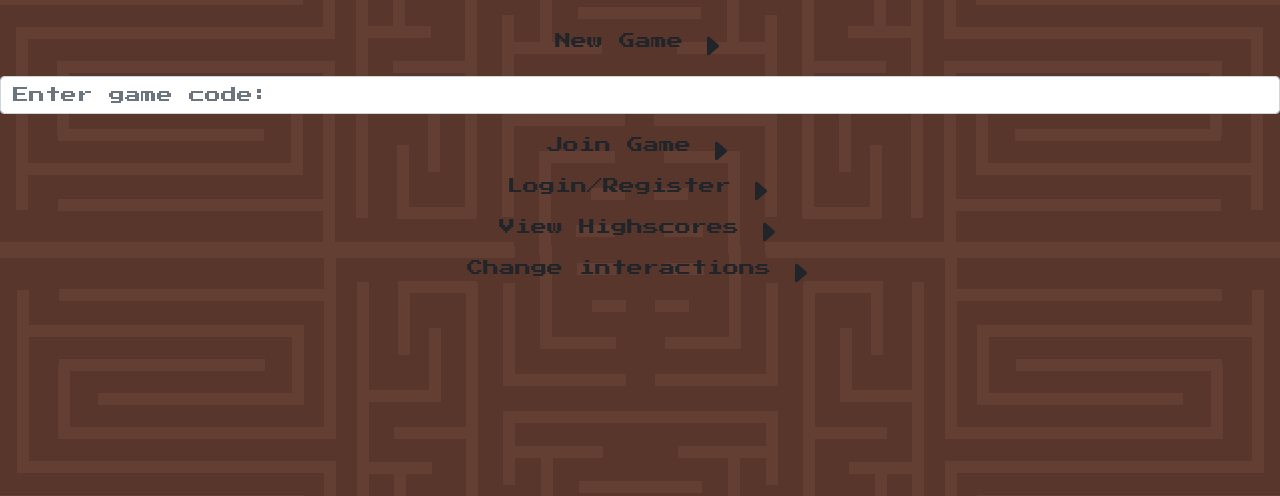
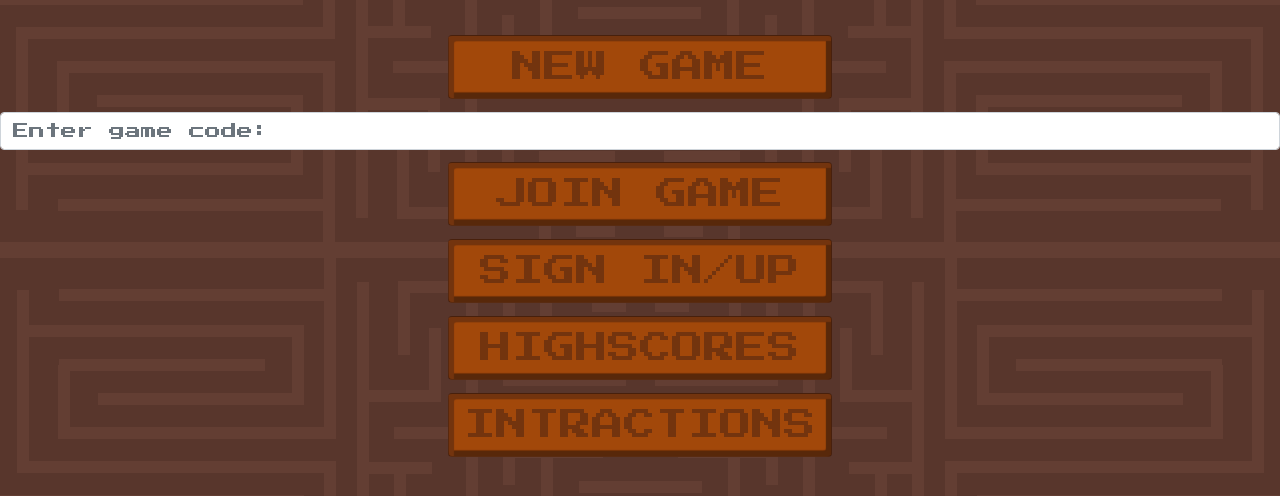
Before and after one commit to mana998/Final-Game-Project, a website: page index.html in a window 1280 px wide. Shown: the part 152-648 px from the top of the page. Drawn offline with nearby package versions, Linux system fonts and the light colour scheme; no server answers.

Commit message:
menu design

```diff
--- a/index.html
+++ b/index.html
@@ -32,52 +32,15 @@
             <span id="loggedInUser"></span>
             <div id="panel">
                 <h1 class="gameTitle">GAME NAME</h1>
-                <div>
-                    <button type="button" class="btn" id="createNewGameButton">
-                        <span>New Game</span>
-                        <svg xmlns="http://www.w3.org/2000/svg" width="24" height="24" fill="currentColor" class="bi bi-caret-right-fill arrowIcon" viewBox="0 0 16 12">
-                            <path d="m12.14 8.753-5.482 4.796c-.646.566-1.658.106-1.658-.753V3.204a1 1 0 0 1 1.659-.753l5.48 4.796a1 1 0 0 1 0 1.506z"/>
-                        </svg>
-                    </button>
+                <button type="button" class="btn" id="createNewGameButton">NEW GAME</button>
+                <div class='' id="joinRoomToPlay">
+                    <input type="text" class="form-control" placeholder="Enter game code:" id="codeInput">
+                    <span id="wrongGameCode"></span>
                 </div>
-                <div>
-                    <div class='' id="joinRoomToPlay">
-                        <input type="text" class="form-control" placeholder="Enter game code:" id="codeInput">
-                        <span id="wrongGameCode"></span>
-                    </div>
-                    <button type="button" class="btn" class="" id="joinGameButton">
-                        <div id="iconBox">
-                            <span>Join Game</span>
-                            <svg xmlns="http://www.w3.org/2000/svg" width="24" height="24" fill="currentColor" class="bi bi-caret-right-fill arrowIcon" viewBox="0 0 16 12">
-                                <path d="m12.14 8.753-5.482 4.796c-.646.566-1.658.106-1.658-.753V3.204a1 1 0 0 1 1.659-.753l5.48 4.796a1 1 0 0 1 0 1.506z"/>
-                            </svg>
-                        </div>
-                    </button>
-                </div>
-                <div>
-                    <button type="button" class="btn" id="loginAndRegisterButton">
-                        <span>Login/Register</span>
-                        <svg xmlns="http://www.w3.org/2000/svg" width="24" height="24" fill="currentColor" class="bi bi-caret-right-fill arrowIcon" viewBox="0 0 16 12">
-                            <path d="m12.14 8.753-5.482 4.796c-.646.566-1.658.106-1.658-.753V3.204a1 1 0 0 1 1.659-.753l5.48 4.796a1 1 0 0 1 0 1.506z"/>
-                        </svg>
-                    </button>
-                </div>
-                <div>
-                    <button type="button" class="btn" id="highscoreButton">
-                        <span>View Highscores</span>
-                        <svg xmlns="http://www.w3.org/2000/svg" width="24" height="24" fill="currentColor" class="bi bi-caret-right-fill arrowIcon" viewBox="0 0 16 12">
-                            <path d="m12.14 8.753-5.482 4.796c-.646.566-1.658.106-1.658-.753V3.204a1 1 0 0 1 1.659-.753l5.48 4.796a1 1 0 0 1 0 1.506z"/>
-                        </svg>
-                    </button>
-                </div>
-                <div>
-                    <button type="button" class="btn" id="interactionsButton">
-                        <span>Change interactions</span>
-                        <svg xmlns="http://www.w3.org/2000/svg" width="24" height="24" fill="currentColor" class="bi bi-caret-right-fill arrowIcon" viewBox="0 0 16 12">
-                            <path d="m12.14 8.753-5.482 4.796c-.646.566-1.658.106-1.658-.753V3.204a1 1 0 0 1 1.659-.753l5.48 4.796a1 1 0 0 1 0 1.506z"/>
-                        </svg>
-                    </button>
-                </div>
+                <button type="button" class="btn" class="" id="joinGameButton">JOIN GAME</button>
+                <button type="button" class="btn" id="loginAndRegisterButton">SIGN IN/UP</button>
+                <button type="button" class="btn" id="highscoreButton">HIGHSCORES</button>
+                <button type="button" class="btn" id="interactionsButton">INTRACTIONS</button>
             </div>
             <div id="menuOptions">
                 <div id="loginAndRegister">
--- a/public/css/client.css
+++ b/public/css/client.css
@@ -8,9 +8,6 @@ body {
     overflow: hidden;
 }
 
-#repeatPassword {
-    display: none;
-}
 .container-fluid {
     text-align: center;
     vertical-align: middle;
@@ -38,13 +35,28 @@ body {
     margin-bottom: 6vw;
 }
 
-.btn {
-    padding: 1% 3%;
-    border-radius: 100px 100px 100px 100px;
-    font-size: 2vw;
-    cursor: pointer;
+/* main menu*/
+
+#createNewGameButton, #joinGameButton, #loginAndRegisterButton, #highscoreButton, #interactionsButton {
+    background-image: url("../assets/images/buttons/orangeButtonBig.png");
+    background-position: center;
+    text-align: center;
+    margin: 1%;
+    font-size: 2.5vw;
+    color: #73340e;
+    box-shadow: 5px 5px 1px #73340e inset, -5px -5px 1px #58280a inset;
+    height: 5vw;
+    background-size: cover;
+    display: block;
+    width: 30vw;
+    margin-left: 35vw;
+    margin-right: 35vw;
 }
 
+#panel {
+    align-items: center;
+}
+/**/
 #playGameButton {
     margin: 2vw;
 }
@@ -52,22 +64,9 @@ body {
 #joinRoomToPlay {
     margin-bottom: 1%;
 }
-#createNewGameButton {
-    margin-bottom: 1%;
-}
-
-.iconSettings {
-    height: inherit;
-    width: inherit;
-}
 
 #canvas {
     display: none;
-}
-
-.arrowIcon {
-    width: 2vw;
-    height: 2vw;
 }
 
 .form-control {
@@ -153,6 +152,7 @@ canvas {
     top: 30%
 }
 
+/* character select*/
 .characterLabel {
     width: 32px;
     height: 32px;
@@ -191,6 +191,7 @@ canvas {
 .disabled {
     filter: grayscale(100%);
 }
+/**/
 
 #inGameElements {
     display: none;
@@ -239,6 +240,9 @@ canvas {
 }
 
 /*login register */
+#repeatPassword {
+    display: none;
+}
 
 #username, #password, #repeatPassword {
     background-image: url("../assets/images/buttons/brownButtonBig.png");
@@ -248,9 +252,7 @@ canvas {
     max-width: 30vw;
     font-size: 2.5vw;
     color: #574741;
-    -webkit-box-shadow:2px 2px #574741 inset;
     box-shadow: 5px 5px 1px #574741 inset, -5px -5px 1px #4d3e38 inset;
-    border: 1px solid black;
     height: 5vw;
     background-size: cover;
 }
@@ -263,7 +265,6 @@ canvas {
     background-image: url("../assets/images/buttons/orangeButtonSmall.png");
     background-position: center;
     color: #73340e;
-    border: 1px solid black;
     border-radius: 0;
     box-shadow: 5px 5px 1px #73340e inset, -5px -5px 2px #58280a inset;
     font-size: 1.5vw;
@@ -288,8 +289,5 @@ canvas {
     font-size: 1.5vw;
     border-radius: 0;
     margin-top: 1%;
-    border: 1px solid black;
-    max-width: 30vw;
-    height: 3vw;
     background-size: cover;
 }
```
